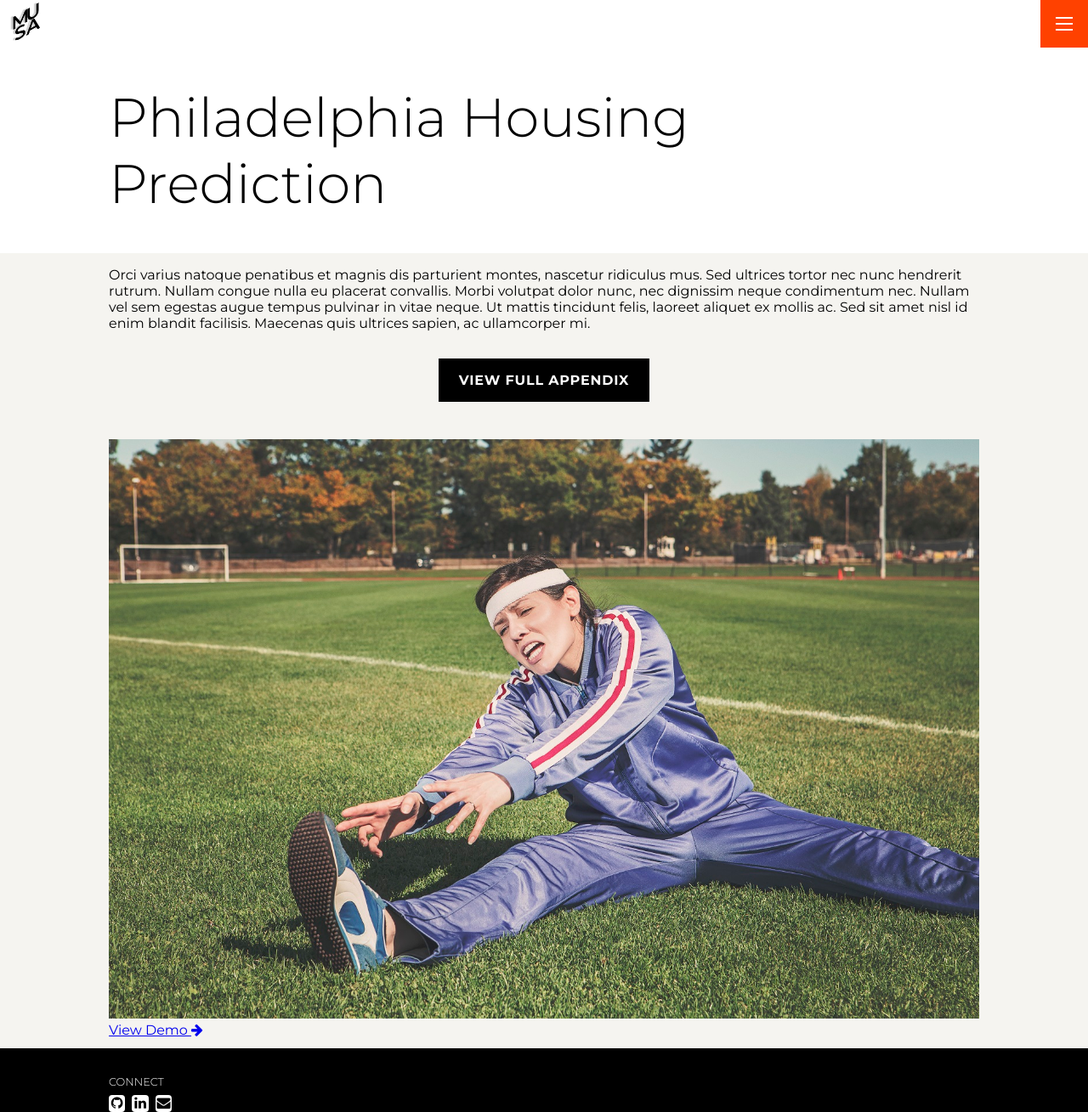
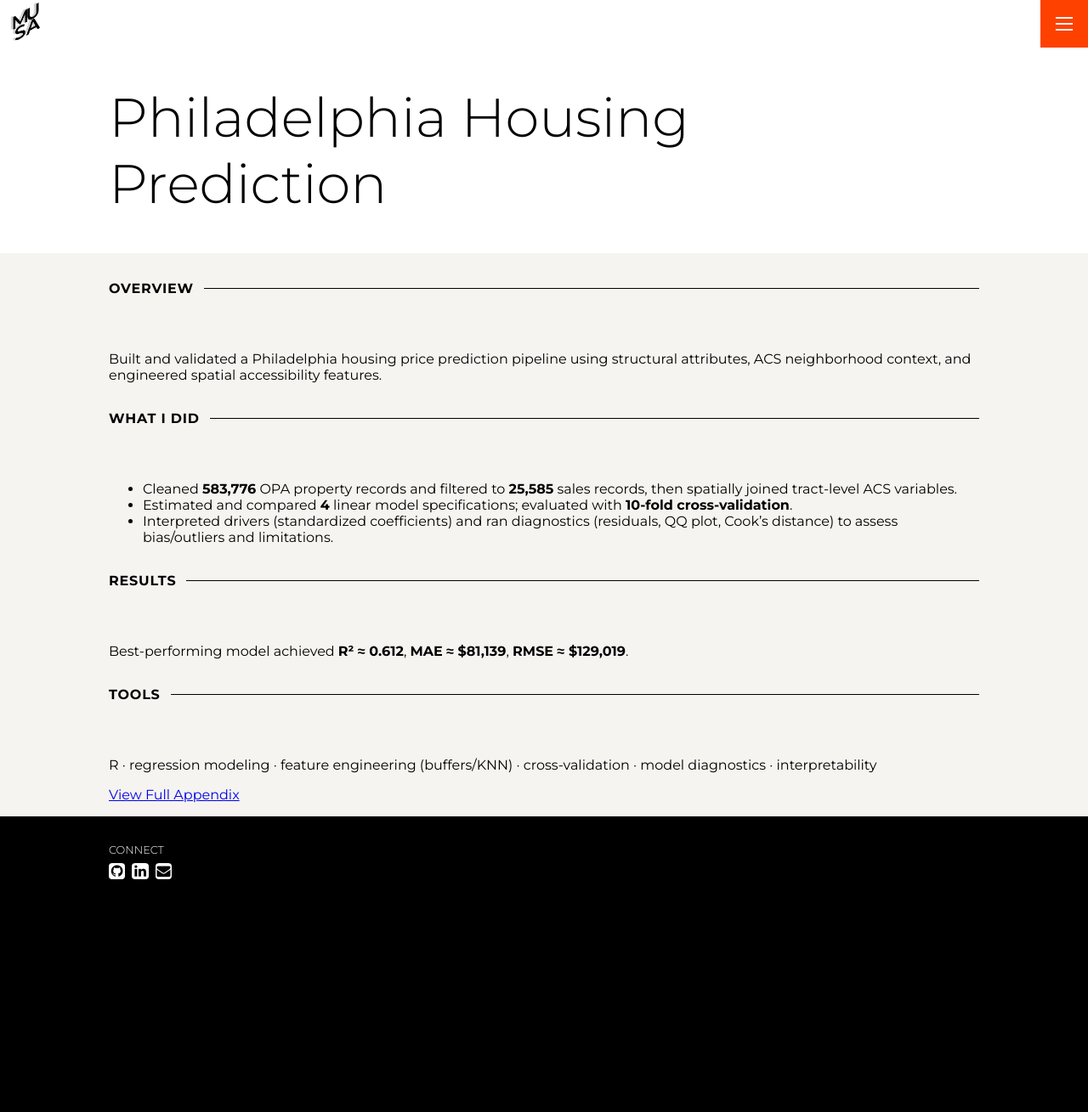
Before and after one commit to sihan-yu429/sihan-musa, a Jekyll site: the page built from _projects/proj-2.md, in a window 1280 px wide and 1309 px high. Shown: the whole window at 85% size. Built offline with Jekyll 4.4.1, drawn with Linux system fonts in a browser that asks for light colours.

Commit message:
Update proj-2.md

```diff
--- a/_projects/proj-2.md
+++ b/_projects/proj-2.md
@@ -3,11 +3,20 @@ layout: post
 title: 'Philadelphia Housing Prediction'
 thumbnail: /assets/img/projects/proj-2/thumbnail.jpg
 ---
+## Overview
+Built and validated a Philadelphia housing price prediction pipeline using structural attributes, ACS neighborhood context, and engineered spatial accessibility features.
 
-Orci varius natoque penatibus et magnis dis parturient montes, nascetur ridiculus mus. Sed ultrices tortor nec nunc hendrerit rutrum. Nullam congue nulla eu placerat convallis. Morbi volutpat dolor nunc, nec dignissim neque condimentum nec. Nullam vel sem egestas augue tempus pulvinar in vitae neque. Ut mattis tincidunt felis, laoreet aliquet ex mollis ac. Sed sit amet nisl id enim blandit facilisis. Maecenas quis ultrices sapien, ac ullamcorper mi.
+## What I did
+- Cleaned **583,776** OPA property records and filtered to **25,585** sales records, then spatially joined tract-level ACS variables.
+- Estimated and compared **4** linear model specifications; evaluated with **10-fold cross-validation**.
+- Interpreted drivers (standardized coefficients) and ran diagnostics (residuals, QQ plot, Cook’s distance) to assess bias/outliers and limitations.
 
-<div style="text-align: center; margin: 2rem 0;">
-  <a href="#" class="button">View Full Appendix</a>
-</div>
+## Results
+Best-performing model achieved **R² ≈ 0.612**, **MAE ≈ $81,139**, **RMSE ≈ $129,019**.
 
-{% include image.html url="http://www.gratisography.com" image="projects/proj-2/stretch.jpg" %}
+## Tools
+R · regression modeling · feature engineering (buffers/KNN) · cross-validation · model diagnostics · interpretability
+
+<a class="btn" href="https://musa-5080-fall-2025.github.io/portfolio-setup-sihan-yu429/assignments/midterm/Yu_Sihan_Appendix.html" target="_blank" rel="noopener">
+  View Full Appendix
+</a>
```
